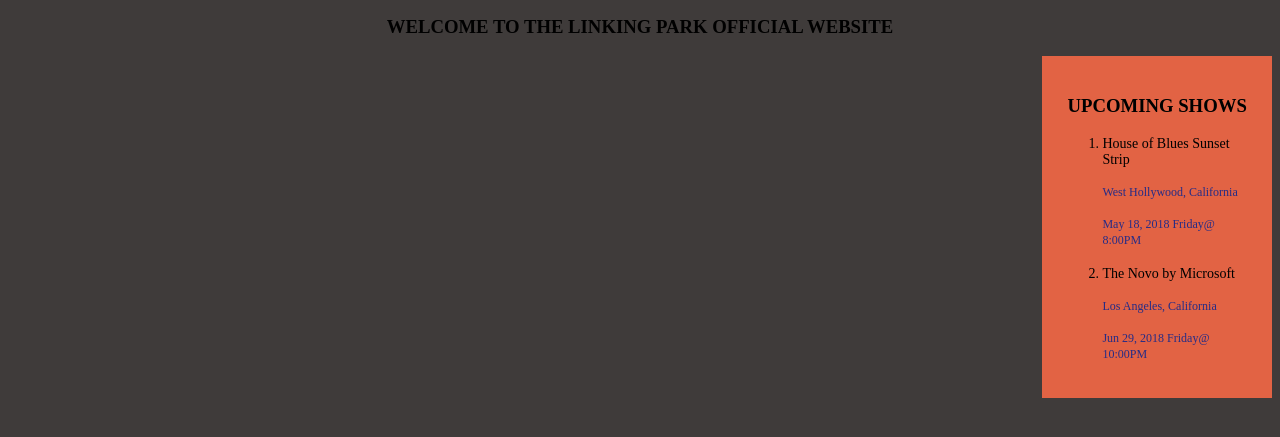
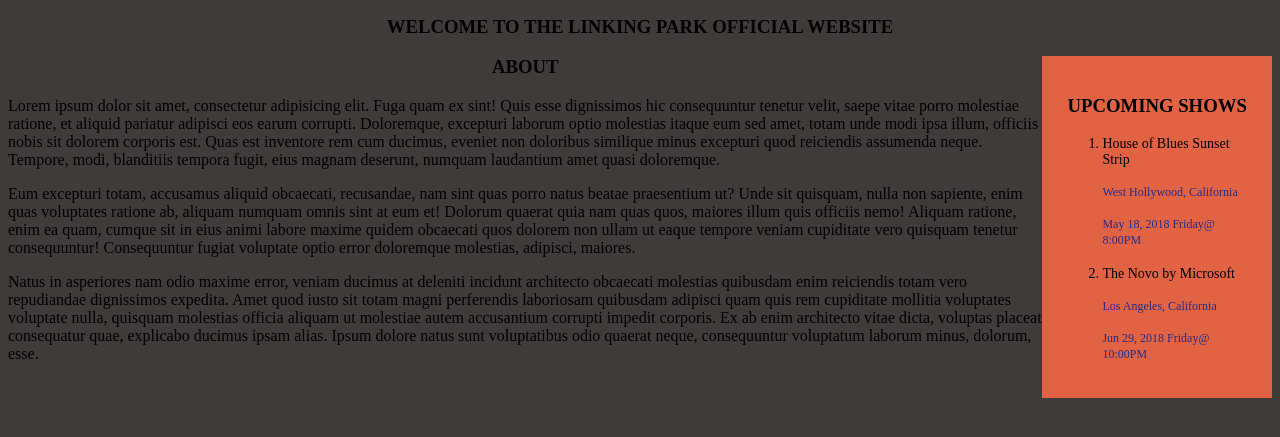
Before and after one commit to McMwaura/Favorite-Band-, a plain HTML site: page index.html in a window 1280 px wide. Shown: the part 251-688 px from the top of the page. Drawn offline with Linux system fonts and the light colour scheme.

Commit message:
Add about section

```diff
--- a/index.html
+++ b/index.html
@@ -22,7 +22,18 @@
           <li>The Novo by Microsoft<br/><br/><span class="location">Los Angeles, California</span><br/><br/><span class="date">Jun 29, 2018 Friday@ 10:00PM</span></li>
         </ol>
       </div>
-
+      <div class="about">
+        <h3>ABOUT</h3>
+        <p>
+          Lorem ipsum dolor sit amet, consectetur adipisicing elit. Fuga quam ex sint! Quis esse dignissimos hic consequuntur tenetur velit, saepe vitae porro molestiae ratione, et aliquid pariatur adipisci eos earum corrupti. Doloremque, excepturi laborum optio molestias itaque eum sed amet, totam unde modi ipsa illum, officiis nobis sit dolorem corporis est. Quas est inventore rem cum ducimus, eveniet non doloribus similique minus excepturi quod reiciendis assumenda neque. Tempore, modi, blanditiis tempora fugit, eius magnam deserunt, numquam laudantium amet quasi doloremque.
+        </p>
+        <p>
+          Eum excepturi totam, accusamus aliquid obcaecati, recusandae, nam sint quas porro natus beatae praesentium ut? Unde sit quisquam, nulla non sapiente, enim quas voluptates ratione ab, aliquam numquam omnis sint at eum et! Dolorum quaerat quia nam quas quos, maiores illum quis officiis nemo! Aliquam ratione, enim ea quam, cumque sit in eius animi labore maxime quidem obcaecati quos dolorem non ullam ut eaque tempore veniam cupiditate vero quisquam tenetur consequuntur! Consequuntur fugiat voluptate optio error doloremque molestias, adipisci, maiores.
+        </p>
+        <p>
+          Natus in asperiores nam odio maxime error, veniam ducimus at deleniti incidunt architecto obcaecati molestias quibusdam enim reiciendis totam vero repudiandae dignissimos expedita. Amet quod iusto sit totam magni perferendis laboriosam quibusdam adipisci quam quis rem cupiditate mollitia voluptates voluptate nulla, quisquam molestias officia aliquam ut molestiae autem accusantium corrupti impedit corporis. Ex ab enim architecto vitae dicta, voluptas placeat consequatur quae, explicabo ducimus ipsam alias. Ipsum dolore natus sunt voluptatibus odio quaerat neque, consequuntur voluptatum laborum minus, dolorum, esse.
+        </p>
+      </div>
 
   </body>
 </html>
```
